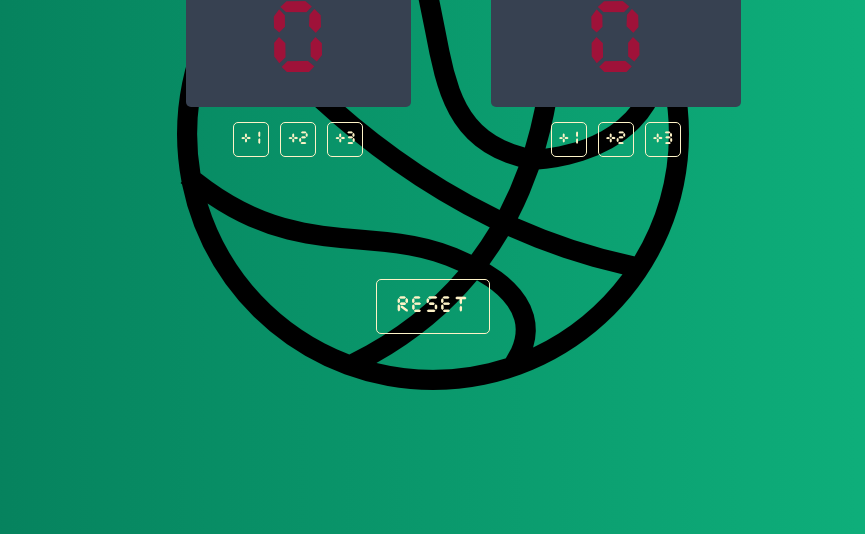
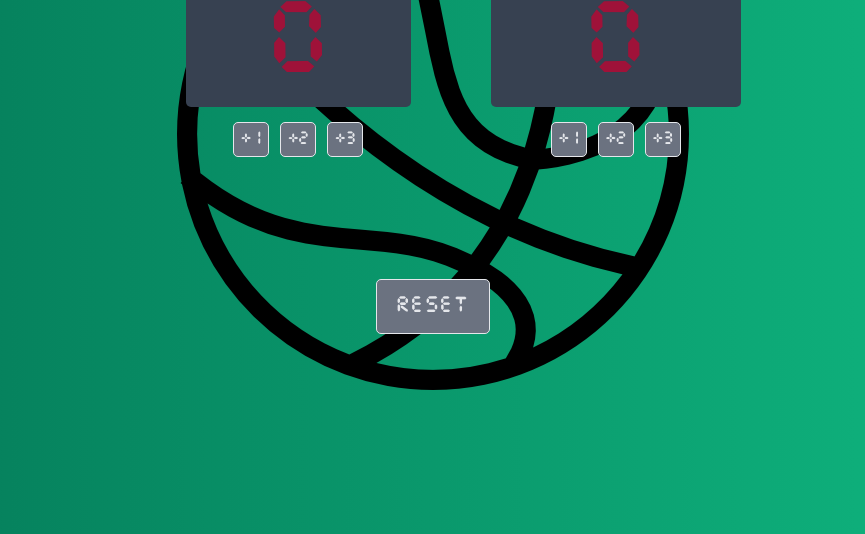
Before and after one commit to mf-dlcz/basketballScoreCard, a plain HTML site: page index.html in a window 1280 px wide. Shown: the part 266-800 px from the top of the page, without its empty margins (207-1072 px from the left). Drawn offline with nearby package versions, Linux system fonts and the light colour scheme.

Commit message:
changed the color of the buttons

```diff
--- a/index.css
+++ b/index.css
@@ -41,9 +41,9 @@ h3 {
 button {
     padding: 7px;
     border-radius: 5px;
-    border: 1px solid #FEF3C7;
-    background-color: transparent;
-    color: #FEF3C7;
+    border: 1px solid #E5E7EB;
+    background-color: #6B7280;
+    color: #E5E7EB;
     margin: 15px 3px;
 }
 
@@ -96,14 +96,10 @@ p {
 
 .resetBtn:hover,
 button:hover {
-    color: #064E3B;
+    color: #E5E7EB;
     cursor: pointer;
     font-weight: bold;
-    background: linear-gradient(
-        to top,
-        #6EE7B7,
-        #34D399
-        );
+    background: transparent;
 }
 
 #basketballImg {
```
